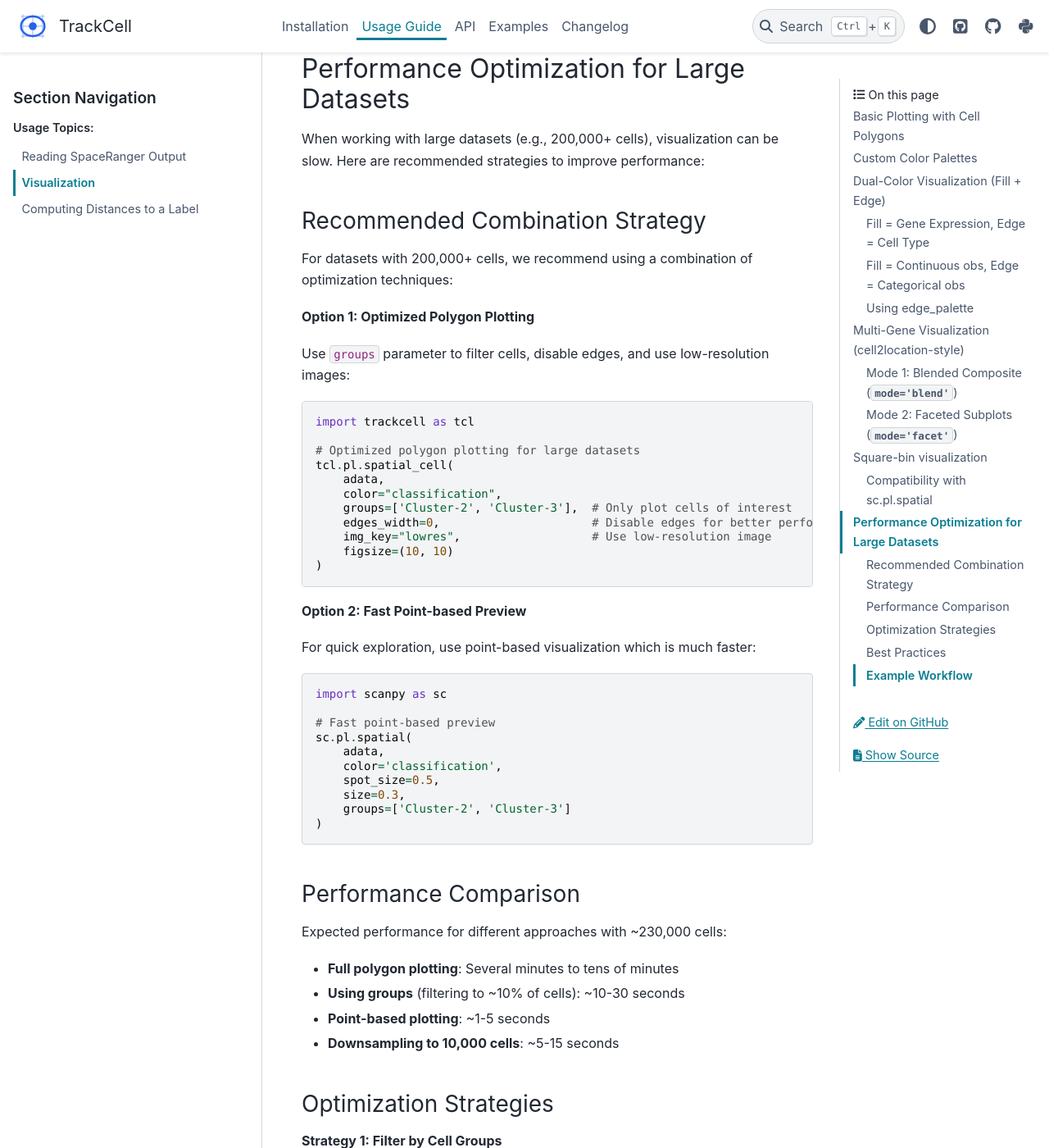
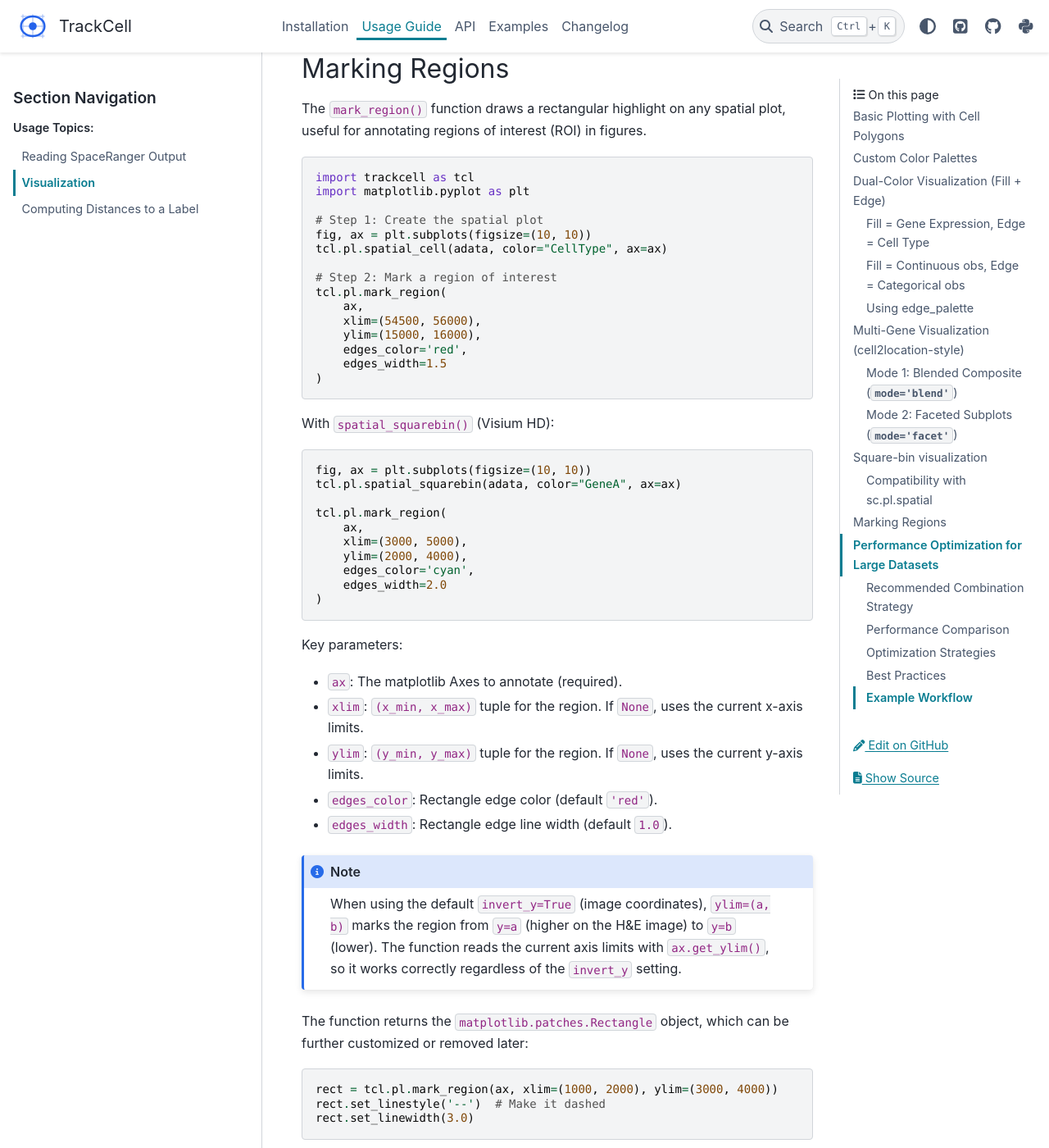
Before and after one commit to seqyuan/trackcell, a Sphinx documentation site: the page built from docs/source/usage/visualization.rst, in a window 1280 px wide and 1400 px high, scrolled down 5970 px. Shown: the whole window at 82% size. Built offline with Sphinx 7.4.7 and the PyData theme 0.15.4, drawn with Linux system fonts in a browser that asks for light colours; pages that are not in the unit, such as notebooks, are missing from menus.

Commit message:
release: v0.3.21
Bugfix release:
- fix invert_y not working when color=None in spatial_cell and spatial_squarebin
  (removed double-inversion caused by redundant invert_yaxis() call)
- for invert_y=False (Cartesian), pre-flip HE image via img[::-1]
- clean up dead Circle import in mark_region
- add mark_region documentation with usage examples to visualization.rst

```diff
--- a/docs/source/conf.py
+++ b/docs/source/conf.py
@@ -9,7 +9,7 @@
 project = 'trackcell'
 copyright = '2025, Zan Yuan'
 author = 'Zan Yuan'
-release = '0.3.20'
+release = '0.3.21'
 
 # -- General configuration ---------------------------------------------------
 # https://www.sphinx-doc.org/en/master/usage/configuration.html#general-configuration
--- a/docs/source/usage/visualization.rst
+++ b/docs/source/usage/visualization.rst
@@ -284,6 +284,70 @@ individual gene subplots. The blend mode hex colors work best with trackcell's
 ``spatial_cell`` polygon rendering.
 
 
+Marking Regions
+---------------
+
+The ``mark_region()`` function draws a rectangular highlight on any spatial plot,
+useful for annotating regions of interest (ROI) in figures.
+
+.. code-block:: python
+
+   import trackcell as tcl
+   import matplotlib.pyplot as plt
+
+   # Step 1: Create the spatial plot
+   fig, ax = plt.subplots(figsize=(10, 10))
+   tcl.pl.spatial_cell(adata, color="CellType", ax=ax)
+
+   # Step 2: Mark a region of interest
+   tcl.pl.mark_region(
+       ax,
+       xlim=(54500, 56000),
+       ylim=(15000, 16000),
+       edges_color='red',
+       edges_width=1.5
+   )
+
+With ``spatial_squarebin()`` (Visium HD):
+
+.. code-block:: python
+
+   fig, ax = plt.subplots(figsize=(10, 10))
+   tcl.pl.spatial_squarebin(adata, color="GeneA", ax=ax)
+
+   tcl.pl.mark_region(
+       ax,
+       xlim=(3000, 5000),
+       ylim=(2000, 4000),
+       edges_color='cyan',
+       edges_width=2.0
+   )
+
+Key parameters:
+
+* ``ax``: The matplotlib Axes to annotate (required).
+* ``xlim``: ``(x_min, x_max)`` tuple for the region. If ``None``, uses the current x-axis limits.
+* ``ylim``: ``(y_min, y_max)`` tuple for the region. If ``None``, uses the current y-axis limits.
+* ``edges_color``: Rectangle edge color (default ``'red'``).
+* ``edges_width``: Rectangle edge line width (default ``1.0``).
+
+.. note::
+
+   When using the default ``invert_y=True`` (image coordinates), ``ylim=(a, b)``
+   marks the region from ``y=a`` (higher on the H&E image) to ``y=b`` (lower).
+   The function reads the current axis limits with ``ax.get_ylim()``, so it
+   works correctly regardless of the ``invert_y`` setting.
+
+The function returns the ``matplotlib.patches.Rectangle`` object, which can be
+further customized or removed later:
+
+.. code-block:: python
+
+   rect = tcl.pl.mark_region(ax, xlim=(1000, 2000), ylim=(3000, 4000))
+   rect.set_linestyle('--')  # Make it dashed
+   rect.set_linewidth(3.0)
+
+
 Performance Optimization for Large Datasets
 --------------------------------------------
 
--- a/pyproject.toml
+++ b/pyproject.toml
@@ -1,6 +1,6 @@
 [tool.poetry]
 name = "trackcell"
-version = "0.3.20"
+version = "0.3.21"
 description = "A Python package for processing single-cell and spatial transcriptomics data"
 authors = ["Zan Yuan <yfinddream@gmail.com>"]
 readme = "README.md"
--- a/trackcell/__init__.py
+++ b/trackcell/__init__.py
@@ -7,7 +7,7 @@ This package provides tools for:
 - TL: Utility and helper functions
 """
 
-__version__ = "0.3.20"
+__version__ = "0.3.21"
 __author__ = "Zan Yuan"
 __email__ = "yfinddream@gmail.com"
 
```
Also changed, not shown: docs/source/changelog.rst (+18 -0 lines), 1 other file.
